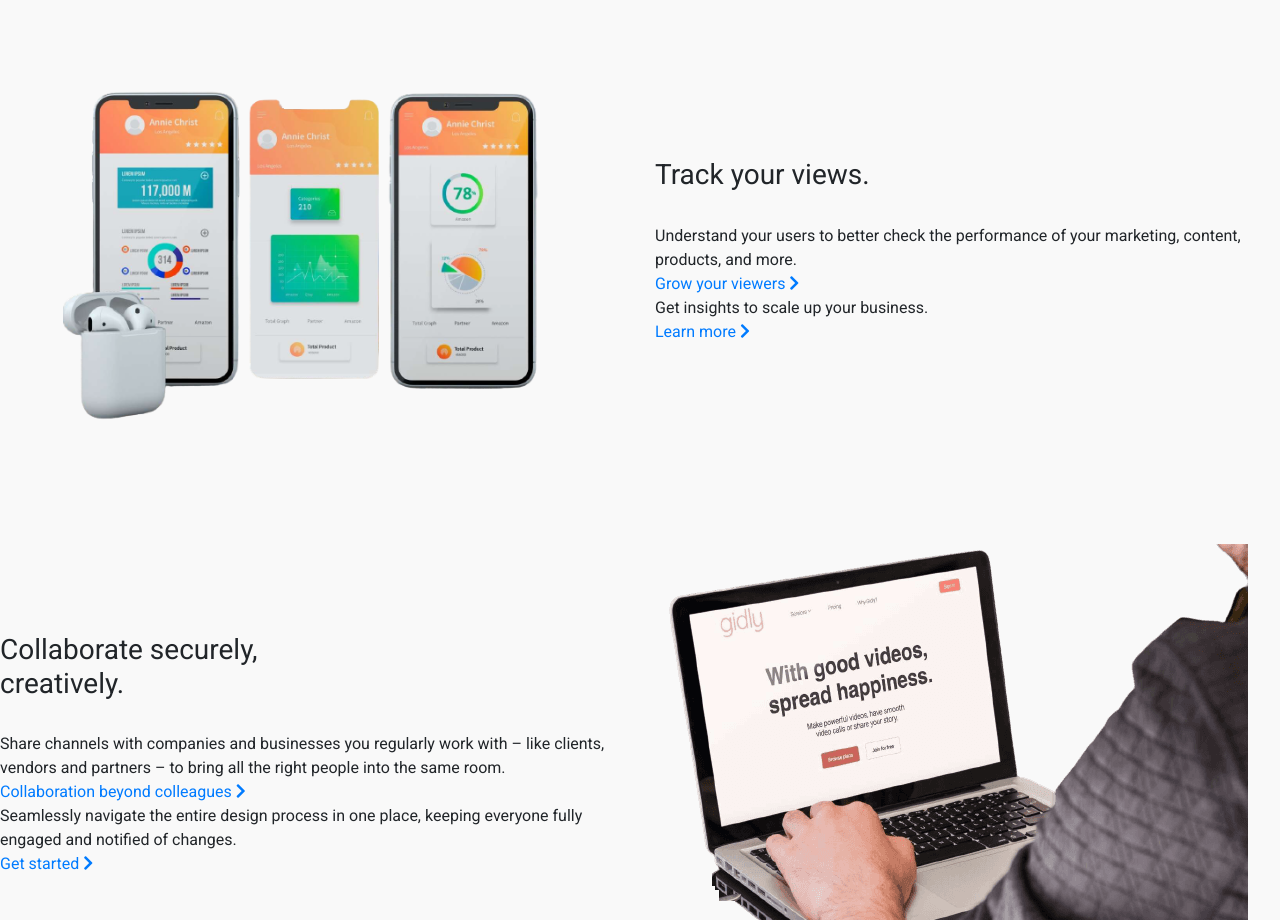
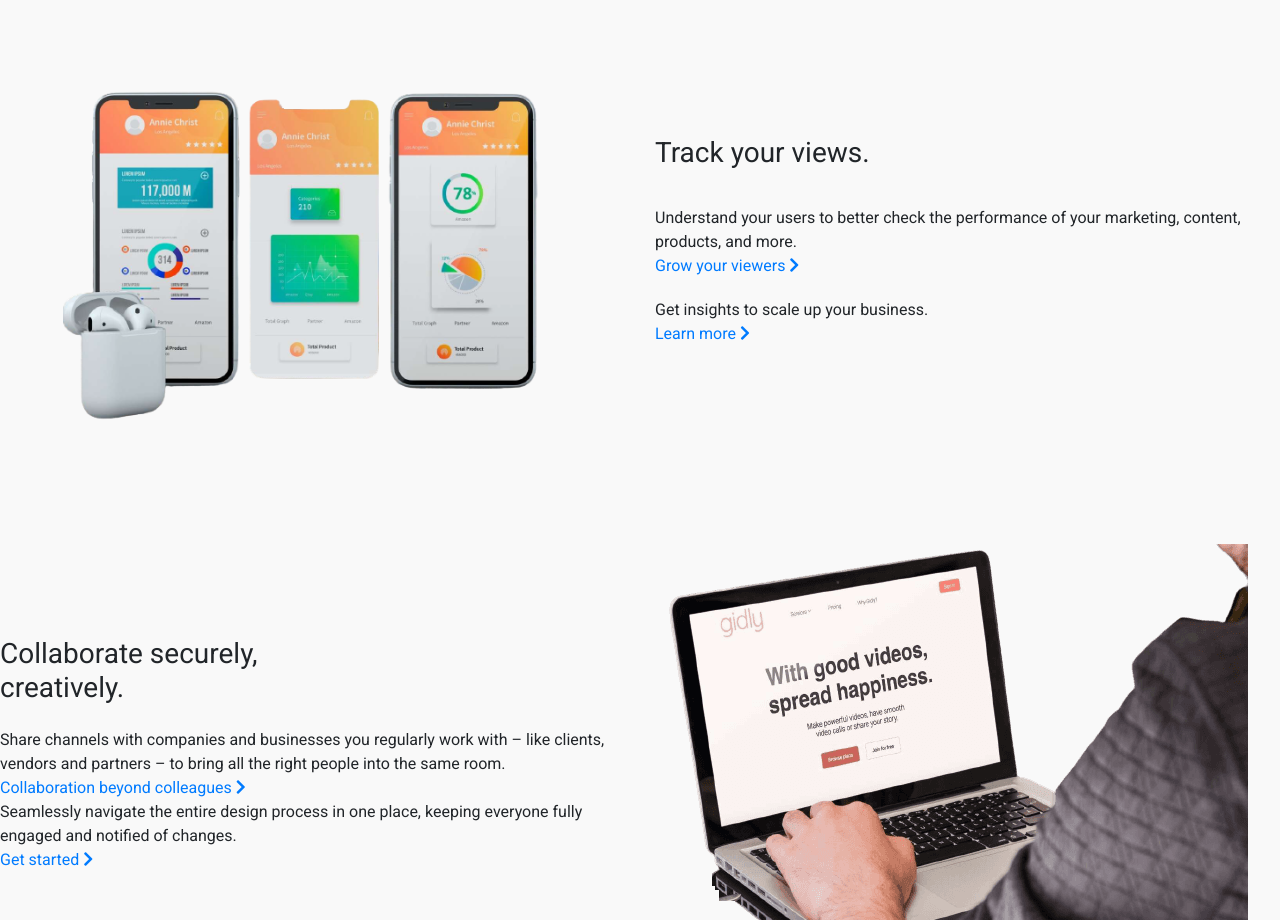
Before and after one commit to aswanimanav/gidly, a plain HTML site: page index.html in a window 1280 px wide. Shown: the part 660-1580 px from the top of the page. Drawn offline with nearby package versions, Linux system fonts and the light colour scheme.

Commit message:
format features

```diff
--- a/index.css
+++ b/index.css
@@ -149,10 +149,14 @@ i {
 	padding-right: 2rem;
 }
 
+.sub-feature {
+	margin: 1.25rem 0;
+}
+
 div h3 {
 	text-align: left;
 	font-family: Roboto;
-	margin-bottom: 2rem;
+	padding-bottom: 1rem;
 }
 
 div p {
--- a/index.html
+++ b/index.html
@@ -57,10 +57,14 @@
 			</div>
 			<div class="feature col-lg-6">
 				<h3>Track your views.</h3>
-				<p>Understand your users to better check the performance of your marketing, content, products, and more.</p>
-				<a href="" class="feature-link">Grow your viewers <i class="fas fa-chevron-right"></i></a>
-				<p>Get insights to scale up your business.</p>
-				<a href="" class="feature-link">Learn more <i class="fas fa-chevron-right"></i></a>
+				<div class="sub-feature">
+					<p>Understand your users to better check the performance of your marketing, content, products, and more.</p>
+					<a href="" class="feature-link">Grow your viewers <i class="fas fa-chevron-right"></i></a>
+				</div>
+				<div class="sub-feature">
+					<p>Get insights to scale up your business.</p>
+					<a href="" class="feature-link">Learn more <i class="fas fa-chevron-right"></i></a>
+				</div>
 			</div>
 		</div>
 
```
